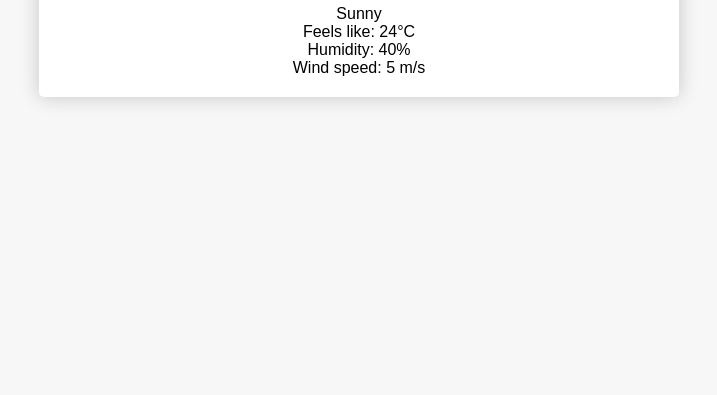
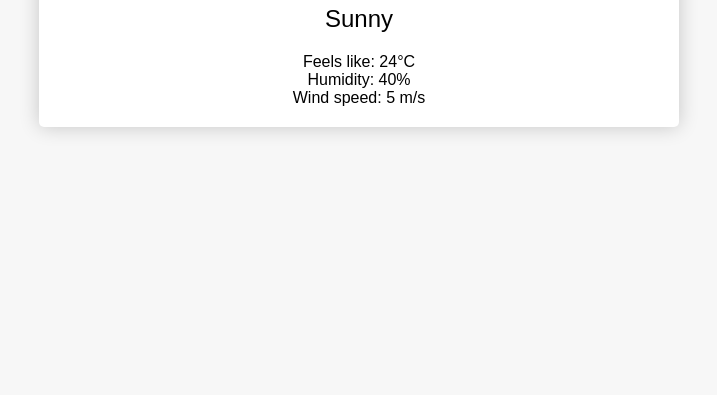
Before and after one commit to lamourianass/Weather-app, a plain HTML site: page index.html in a window 1280 px wide. Shown: the part 405-800 px from the top of the page, without its empty margins (281-998 px from the left). Drawn offline with Linux system fonts and the light colour scheme.

Commit message:
Add styling to .description class in css

```diff
--- a/style.css
+++ b/style.css
@@ -59,3 +59,8 @@
   font-weight: bold;
   margin: 20px 0;
 }
+
+.description {
+  font-size: 24px;
+  margin-bottom: 20px;
+}
```
